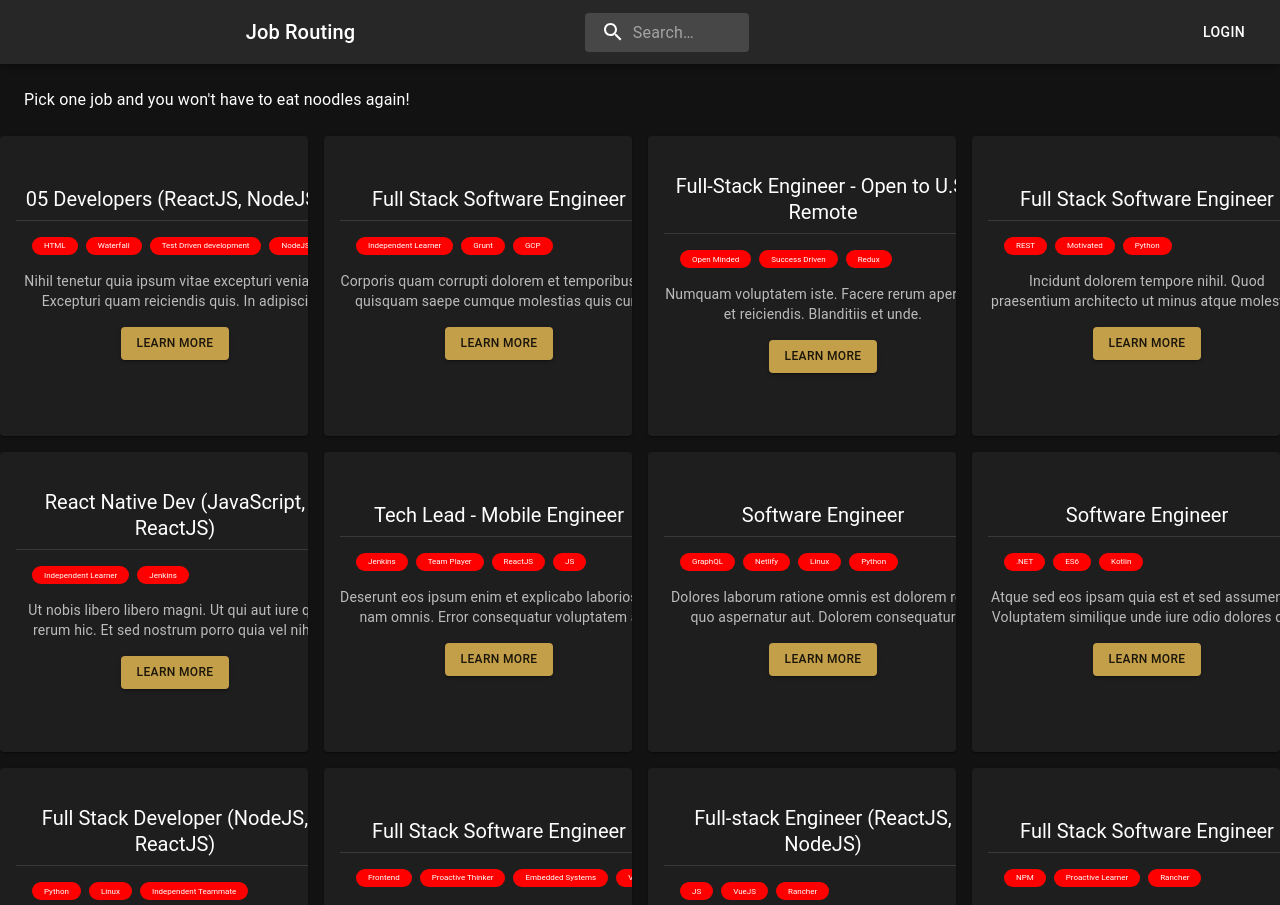
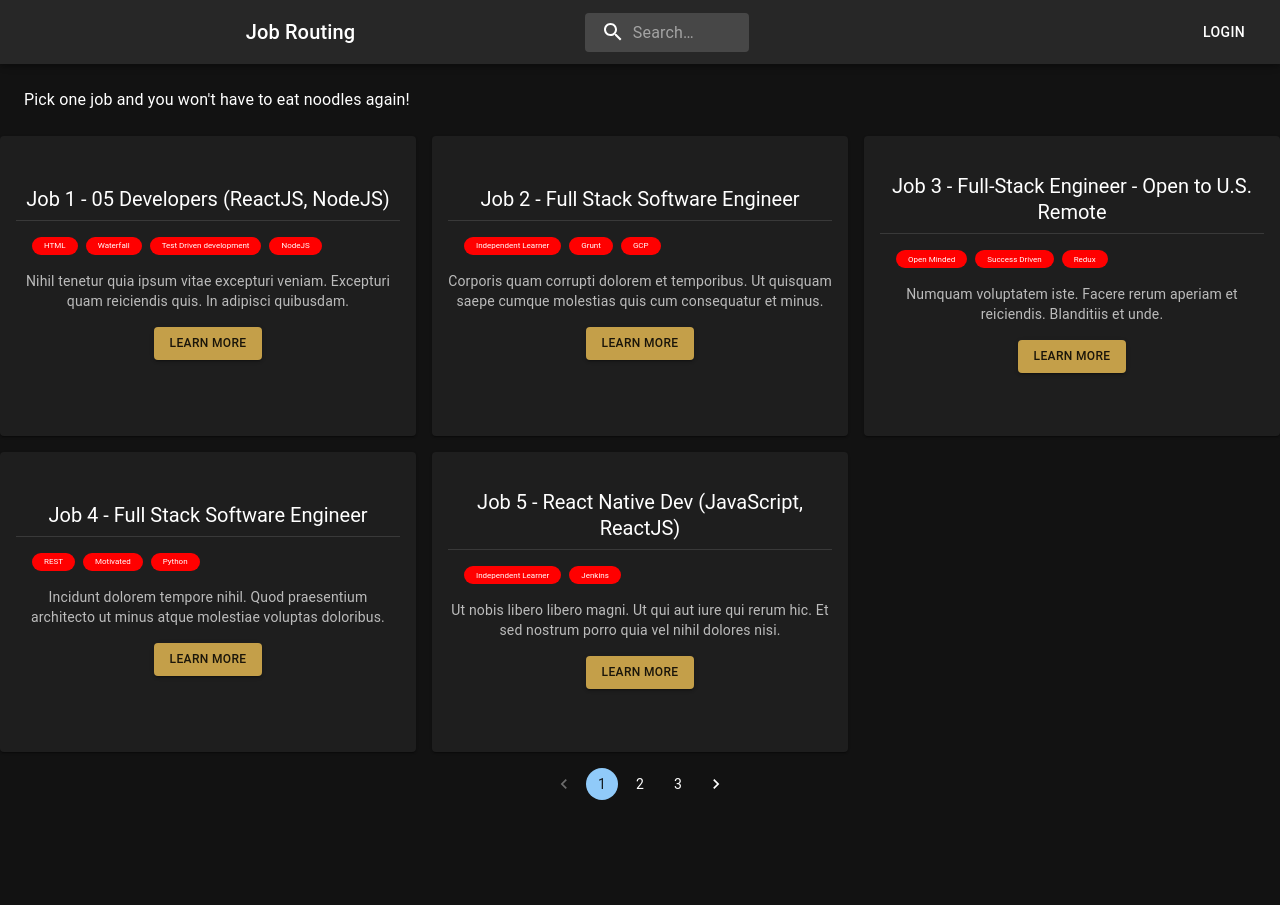
Before and after one commit to minhtam220/ftw_react_MuiBasicApp, a React (Create React App) app: page / in a window 1280 px wide. Shown: the top 905 px of the page. After the commit the page ends 816 px from the top, so only its background shows below. Built offline with nearby package versions, Linux system fonts and the light colour scheme.

Commit message:
make the pagination work

```diff
--- a/src/App.js
+++ b/src/App.js
@@ -1,13 +1,9 @@
 import { ThemeProvider, createTheme } from "@mui/material/styles";
-import { useSearchParams } from "react-router-dom";
 import "./App.css";
-import { getJobs } from "./data.js";
-//implement login
-import { Route, Routes, useLocation } from "react-router-dom";
+import { Route, Routes } from "react-router-dom";
 import { AuthProvider } from "./AuthContext";
-//children pages
+import { RequireAuth } from "./components/RequireAuth";
 import LoginModal from "./components/LoginModal";
-import { RequireAuth } from "./components/RequireAuth";
 import JobModal from "./pages/JobModal";
 import JobsPage from "./pages/JobsPage";
 
@@ -24,13 +20,6 @@ const theme = createTheme({
 });
 
 export default function App() {
-  //implement search
-  let jobs = getJobs();
-  let [searchParams, setSearchParams] = useSearchParams();
-
-  const location = useLocation();
-  const background = location.state && location.state.background;
-
   return (
     <ThemeProvider theme={theme}>
       <div className="App">
--- a/src/components/JobCard.js
+++ b/src/components/JobCard.js
@@ -1,7 +1,13 @@
-import { Box, Button, CardActionArea, Divider, Modal } from "@mui/material";
-import Card from "@mui/material/Card";
-import CardContent from "@mui/material/CardContent";
-import Typography from "@mui/material/Typography";
+import {
+  Box,
+  Button,
+  CardActionArea,
+  Divider,
+  Modal,
+  Card,
+  CardContent,
+  Typography,
+} from "@mui/material";
 import * as React from "react";
 import { useContext, useState } from "react";
 import { useNavigate } from "react-router-dom";
@@ -22,7 +28,7 @@ const style = {
 
 export default function JobCard({ job }) {
   const { isAuthenticated } = useContext(AuthContext);
-  const handleOpenJobModal = () => setOpenJobModal(true);
+  //const handleOpenJobModal = () => setOpenJobModal(true);
   const handleCloseJobModal = () => setOpenJobModal(false);
 
   const [jobModalOpen, setOpenJobModal] = useState(false);
--- /dev/null
+++ b/src/components/JobPagination.js
@@ -0,0 +1,40 @@
+import { Pagination, Stack, Box } from "@mui/material";
+
+import * as React from "react";
+
+export default function JobPagination({
+  pageCount,
+  currentPage,
+  setCurrentPage,
+}) {
+  //const [currentPage, setCurrentPage] = useContext(AuthContext);
+  //console.log(currentPage);
+
+  return (
+    <div>
+      <Box
+        sx={{
+          mt: 3,
+          ml: 1,
+          mb: 1,
+          display: "flex",
+          justifyContent: "center",
+          p: 1,
+          m: 1,
+          borderRadius: 1,
+        }}
+      >
+        <Stack spacing={2}>
+          <Pagination
+            count={pageCount}
+            color="primary"
+            value={currentPage}
+            onChange={(e, value) => {
+              setCurrentPage(value);
+            }}
+          />
+        </Stack>
+      </Box>
+    </div>
+  );
+}
--- a/src/components/LoginModal.js
+++ b/src/components/LoginModal.js
@@ -1,6 +1,6 @@
 import { Box, Button, Modal, TextField, Typography } from "@mui/material";
 import React, { useContext, useEffect, useState } from "react";
-import { Outlet, useLocation, useNavigate } from "react-router-dom";
+import { useLocation, useNavigate } from "react-router-dom";
 import { AuthContext } from "../AuthContext";
 
 const style = {
@@ -24,6 +24,7 @@ export default function LoginModal() {
 
   const handleLogin = (event) => {
     event.preventDefault();
+
     login();
     navigate(-1);
   };
--- a/src/components/NavigationBar.js
+++ b/src/components/NavigationBar.js
@@ -1,16 +1,17 @@
 import SearchIcon from "@mui/icons-material/Search";
-import { alpha, styled } from "@mui/material";
-import AppBar from "@mui/material/AppBar";
-import Box from "@mui/material/Box";
-import Button from "@mui/material/Button";
-import CssBaseline from "@mui/material/CssBaseline";
-import InputBase from "@mui/material/InputBase";
-import Toolbar from "@mui/material/Toolbar";
-import Typography from "@mui/material/Typography";
-import * as React from "react";
-
-import { useContext } from "react";
-import { Link, useNavigate } from "react-router-dom";
+import {
+  alpha,
+  styled,
+  AppBar,
+  Box,
+  Button,
+  CssBaseline,
+  InputBase,
+  Toolbar,
+  Typography,
+} from "@mui/material";
+import React, { useContext } from "react";
+import { Link } from "react-router-dom";
 import { AuthContext } from "../AuthContext";
 
 const Search = styled("div")(({ theme }) => ({
@@ -58,7 +59,6 @@ const StyledInputBase = styled(InputBase)(({ theme }) => ({
 export default function NavigationBar({ searchParams, setSearchParams }) {
   const { logout } = useContext(AuthContext);
   const { isAuthenticated } = useContext(AuthContext);
-  const navigate = useNavigate();
 
   return (
     <div>
--- a/src/components/SkillsList.js
+++ b/src/components/SkillsList.js
@@ -1,7 +1,5 @@
 import * as React from "react";
-import Box from "@mui/material/Box";
-import Chip from "@mui/material/Chip";
-import Stack from "@mui/material/Stack";
+import { Box, Chip, Stack } from "@mui/material";
 
 export default function SkillsList({ skills }) {
   return (
--- a/src/data.js
+++ b/src/data.js
@@ -2,7 +2,7 @@ let jobs = [
   {
     id: "_cx62grqgd",
     companyId: "_1js1rb41w",
-    title: "05 Developers (ReactJS, NodeJS)",
+    title: "Job 1 - 05 Developers (ReactJS, NodeJS)",
     city: "Austin",
     postedDate: "2021-06-24T12:45:30.589Z",
     salaryLow: 310000,
@@ -17,7 +17,7 @@ let jobs = [
   {
     id: "_srt9zo8iz",
     companyId: "_xp6euaxae",
-    title: "Full Stack Software Engineer",
+    title: "Job 2 - Full Stack Software Engineer",
     city: "Da Nang",
     postedDate: "2021-07-05T12:45:30.572Z",
     salaryLow: 400000,
@@ -32,7 +32,7 @@ let jobs = [
   {
     id: "_hicjm0zgs",
     companyId: "_xp6euaxae",
-    title: "Full-Stack Engineer - Open to U.S. Remote",
+    title: "Job 3 - Full-Stack Engineer - Open to U.S. Remote",
     city: "New York",
     postedDate: "2021-07-08T12:45:30.568Z",
     salaryLow: 400000,
@@ -47,7 +47,7 @@ let jobs = [
   {
     id: "_3ptahsno6",
     companyId: "_6s4fcvwqg",
-    title: "Full Stack Software Engineer",
+    title: "Job 4 - Full Stack Software Engineer",
     city: "Kuala Lumpur",
     postedDate: "2021-06-25T12:45:30.534Z",
     salaryLow: 540000,
@@ -62,7 +62,7 @@ let jobs = [
   {
     id: "_o6m4p5c39",
     companyId: "_7xo50sanl",
-    title: "React Native Dev (JavaScript, ReactJS)",
+    title: "Job 5 - React Native Dev (JavaScript, ReactJS)",
     city: "San Francisco",
     postedDate: "2021-07-03T12:45:30.552Z",
     salaryLow: 380000,
@@ -77,7 +77,7 @@ let jobs = [
   {
     id: "_60sl6v1fo",
     companyId: "_lerjrekhx",
-    title: "Tech Lead - Mobile Engineer",
+    title: "Job 6 - Tech Lead - Mobile Engineer",
     city: "Singapore",
     postedDate: "2021-07-09T12:45:30.597Z",
     salaryLow: 340000,
@@ -99,7 +99,7 @@ let jobs = [
   {
     id: "_59ky1v0i4",
     companyId: "_v86b2k3pv",
-    title: "Software Engineer",
+    title: "Job 7 - Software Engineer",
     city: "Orlando",
     postedDate: "2021-06-28T12:45:30.555Z",
     salaryLow: 300000,
@@ -114,7 +114,7 @@ let jobs = [
   {
     id: "_9i69890qk",
     companyId: "_n85y8956i",
-    title: "Software Engineer",
+    title: "Job 8 - Software Engineer",
     city: "Singapore",
     postedDate: "2021-06-11T12:45:30.577Z",
     salaryLow: 540000,
@@ -129,7 +129,7 @@ let jobs = [
   {
     id: "_7xywros7m",
     companyId: "_au9gk9akr",
-    title: "Full Stack Developer (NodeJS, ReactJS)",
+    title: "Job 9 - Full Stack Developer (NodeJS, ReactJS)",
     city: "Orlando",
     postedDate: "2021-06-30T12:45:30.533Z",
     salaryLow: 450000,
@@ -144,7 +144,7 @@ let jobs = [
   {
     id: "_d08d5p0ub",
     companyId: "_6s4fcvwqg",
-    title: "Full Stack Software Engineer",
+    title: "Job 10 - Full Stack Software Engineer",
     city: "Tokyo",
     postedDate: "2021-06-18T12:45:30.536Z",
     salaryLow: 550000,
@@ -159,7 +159,7 @@ let jobs = [
   {
     id: "_53os00p0n",
     companyId: "_v86b2k3pv",
-    title: "Full-stack Engineer (ReactJS, NodeJS)",
+    title: "Job 11 - Full-stack Engineer (ReactJS, NodeJS)",
     city: "New York",
     postedDate: "2021-06-29T12:45:30.559Z",
     salaryLow: 240000,
@@ -174,7 +174,7 @@ let jobs = [
   {
     id: "_5j4gwq5xc",
     companyId: "_1js1rb41w",
-    title: "Full Stack Software Engineer",
+    title: "Job 12 - Full Stack Software Engineer",
     city: "Hong Kong",
     postedDate: "2021-06-13T12:45:30.590Z",
     salaryLow: 360000,
@@ -189,7 +189,7 @@ let jobs = [
   {
     id: "_a5xilmap8",
     companyId: "_v86b2k3pv",
-    title: "Frontend Engineer",
+    title: "Job 13 - Frontend Engineer",
     city: "Paris",
     postedDate: "2021-06-15T12:45:30.555Z",
     salaryLow: 530000,
@@ -204,7 +204,7 @@ let jobs = [
   {
     id: "_7ktixmpfu",
     companyId: "_2x5u1ahbm",
-    title: "Full-stack Engineer (ReactJS, NodeJS)",
+    title: "Job 14 - Full-stack Engineer (ReactJS, NodeJS)",
     city: "Hong Kong",
     postedDate: "2021-06-13T12:45:30.544Z",
     salaryLow: 380000,
--- a/src/pages/JobModal.js
+++ b/src/pages/JobModal.js
@@ -1,11 +1,9 @@
 import { Box, Modal, Typography } from "@mui/material";
 import * as React from "react";
 import { useParams } from "react-router-dom";
-import NavigationBar from "../components/NavigationBar.js";
 import { getJob } from "../data.js";
-import { useContext, useEffect, useState } from "react";
-import { Outlet, useLocation, useNavigate } from "react-router-dom";
-import { AuthContext } from "../AuthContext";
+import { useEffect, useState } from "react";
+import { useLocation, useNavigate } from "react-router-dom";
 
 const style = {
   position: "absolute",
--- a/src/pages/JobsPage.js
+++ b/src/pages/JobsPage.js
@@ -1,15 +1,27 @@
+import "../App.css";
+import { useState } from "react";
 import { Grid } from "@mui/material";
 import { Outlet, useSearchParams } from "react-router-dom";
-import "../App.css";
+import { getJobs } from "../data.js";
 import JobCard from "../components/JobCard";
-import { getJobs } from "../data.js";
-
 import NavigationBar from "../components/NavigationBar";
+import JobPagination from "../components/JobPagination";
 
 export default function JobsPage() {
   //implement search
   let jobs = getJobs();
+
+  var length = 0;
+  for (var key in jobs) {
+    if (jobs.hasOwnProperty(key)) {
+      ++length;
+    }
+  }
+
+  let pageCount = (length % 5) - 1;
+
   let [searchParams, setSearchParams] = useSearchParams();
+  let [currentPage, setCurrentPage] = useState(1);
 
   return (
     <div>
@@ -26,14 +38,22 @@ export default function JobsPage() {
             return title.startsWith(filter.toLowerCase());
           })
 
-          .slice(0, 20)
+          //.slice(0, 5)
 
+          //.slice(5, 10)
+
+          .slice((currentPage - 1) * 5, currentPage * 5)
           .map((job) => (
-            <Grid item xs={12} md={4} lg={3}>
+            <Grid item xs={12} md={4} lg={4}>
               <JobCard key={job.id} job={job} />
             </Grid>
           ))}
       </Grid>
+      <JobPagination
+        pageCount={pageCount}
+        currentPage={currentPage}
+        setCurrentPage={setCurrentPage}
+      />
       <Outlet />
     </div>
   );
```
Also changed, not shown: src/AuthContext.js (+9 -9 lines), src/components/BasicPagination.js (deleted, +0 -11 lines).
